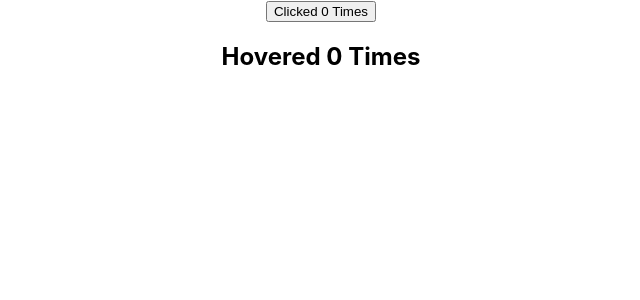
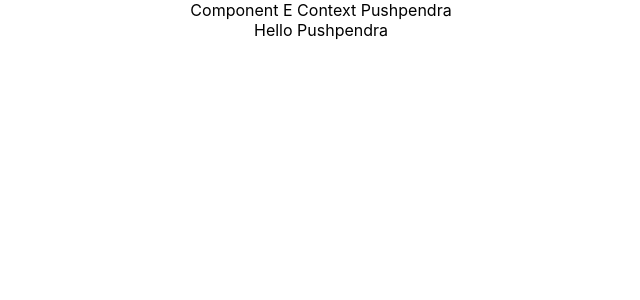
Before and after one commit to pushpendraaaa/learn-reactjs, a React (Create React App) app: page / in a window 1280 px wide. Shown: the top 300 px of the page, without its empty margins (319-959 px from the left). Built offline with nearby package versions, Linux system fonts and the light colour scheme.

Commit message:
Context API

```diff
--- a/src/App.js
+++ b/src/App.js
@@ -1,5 +1,7 @@
 import "./App.css";
-import Counter from "./components/22-render-props/2204-Counter";
+import ComponentC from "./components/23-context-api/2301-ComponentC";
+import { UserProvider } from "./components/23-context-api/2304-UserContext";
+// import Counter from "./components/22-render-props/2204-Counter";
 // import LifeCycleA from "./components/14-lifecycle-method/1402-updating/1401-LifeCycleA";
 // import Fragment from "./components/15-fragments/1501-Fragment";
 // import Table from "./components/15-fragments/1502-Table";
@@ -13,8 +15,8 @@ import Counter from "./components/22-render-props/2204-Counter";
 // import ErrorBoundary from "./components/20-error-handling/2002-ErrorBoundary";
 // import ClickCounter from "./components/21-hoc/2101-ClickCounter";
 // import HoverCounter from "./components/21-hoc/2102-HoverCounter";
-import ClickCounterTwo from "./components/22-render-props/2201-ClickCounterTwo";
-import HoverCounterTwo from "./components/22-render-props/2202-HoverCounterTwo";
+// import ClickCounterTwo from "./components/22-render-props/2201-ClickCounterTwo";
+// import HoverCounterTwo from "./components/22-render-props/2202-HoverCounterTwo";
 // import User from "./components/22-render-props/2203-User";
 // import "./1304-appStyle.css";
 // import styles from "./1305-appStyle.module.css";
@@ -37,7 +39,10 @@ import HoverCounterTwo from "./components/22-render-props/2202-HoverCounterTwo";
 function App() {
 	return (
 		<div className="App">
-			<Counter
+			<UserProvider value="Pushpendra">
+				<ComponentC />
+			</UserProvider>
+			{/* <Counter
 				render={(count, incrementCount) => (
 					<ClickCounterTwo count={count} incrementCount={incrementCount} />
 				)}
@@ -46,7 +51,7 @@ function App() {
 				render={(count, incrementCount) => (
 					<HoverCounterTwo count={count} incrementCount={incrementCount} />
 				)}
-			/>
+			/> */}
 			{/* <User render={(isLoggedIn) => (isLoggedIn ? "Pushpendra" : "Guest")} /> */}
 			{/* <User name={() => "Pushpendra"} /> */}
 			{/* <User name="Pushpendra" /> */}
--- /dev/null
+++ b/src/components/23-context-api/2301-ComponentC.js
@@ -0,0 +1,10 @@
+import React, { Component } from "react";
+import ComponentE from "./2302-ComponentE";
+
+class ComponentC extends Component {
+	render() {
+		return <ComponentE />;
+	}
+}
+
+export default ComponentC;
--- /dev/null
+++ b/src/components/23-context-api/2302-ComponentE.js
@@ -0,0 +1,20 @@
+import React, { Component } from "react";
+import ComponentF from "./2303-ComponentF";
+import UserContext from "./2304-UserContext";
+
+class ComponentE extends Component {
+	static contextType = UserContext;
+
+	render() {
+		return (
+			<div>
+				Component E Context {this.context}
+				<ComponentF />
+			</div>
+		);
+	}
+}
+
+// Component.contextType = UserContext;
+
+export default ComponentE;
--- /dev/null
+++ b/src/components/23-context-api/2303-ComponentF.js
@@ -0,0 +1,16 @@
+import React, { Component } from "react";
+import { UserConsumer } from "./2304-UserContext";
+
+class ComponentF extends Component {
+	render() {
+		return (
+			<UserConsumer>
+				{(userName) => {
+					return <div>Hello {userName}</div>;
+				}}
+			</UserConsumer>
+		);
+	}
+}
+
+export default ComponentF;
--- /dev/null
+++ b/src/components/23-context-api/2304-UserContext.js
@@ -0,0 +1,9 @@
+import React from "react";
+
+const UserContext = React.createContext("Code Evolution");
+
+const UserProvider = UserContext.Provider;
+const UserConsumer = UserContext.Consumer;
+
+export { UserConsumer, UserProvider };
+export default UserContext;
```
